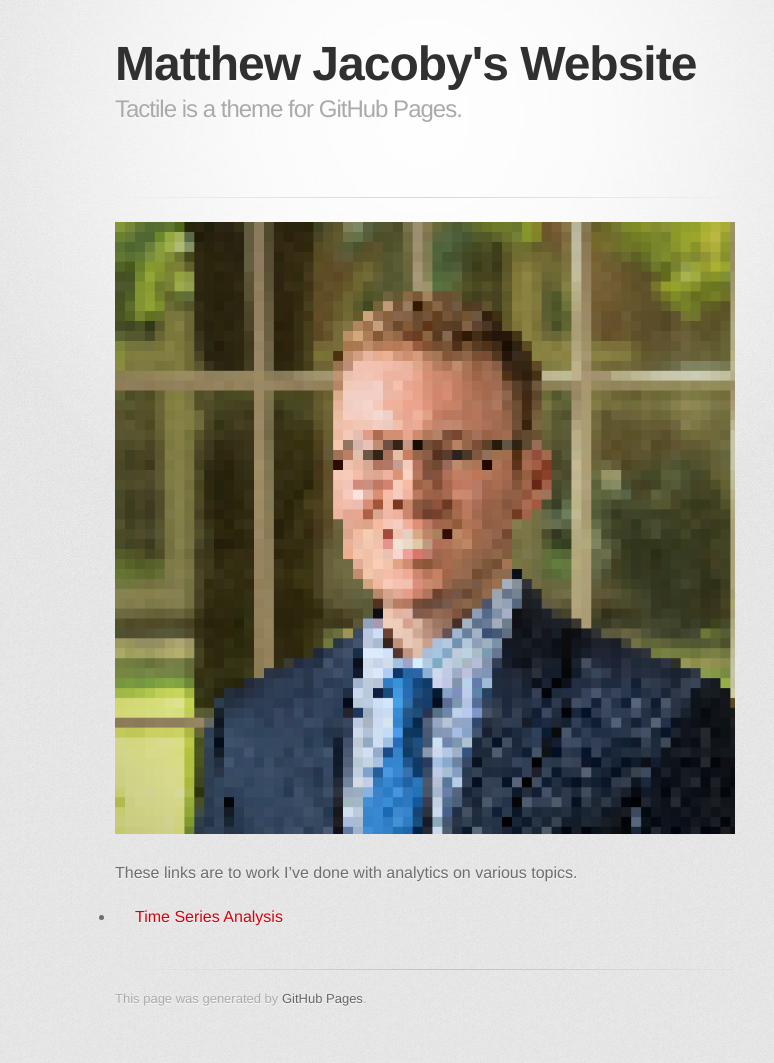
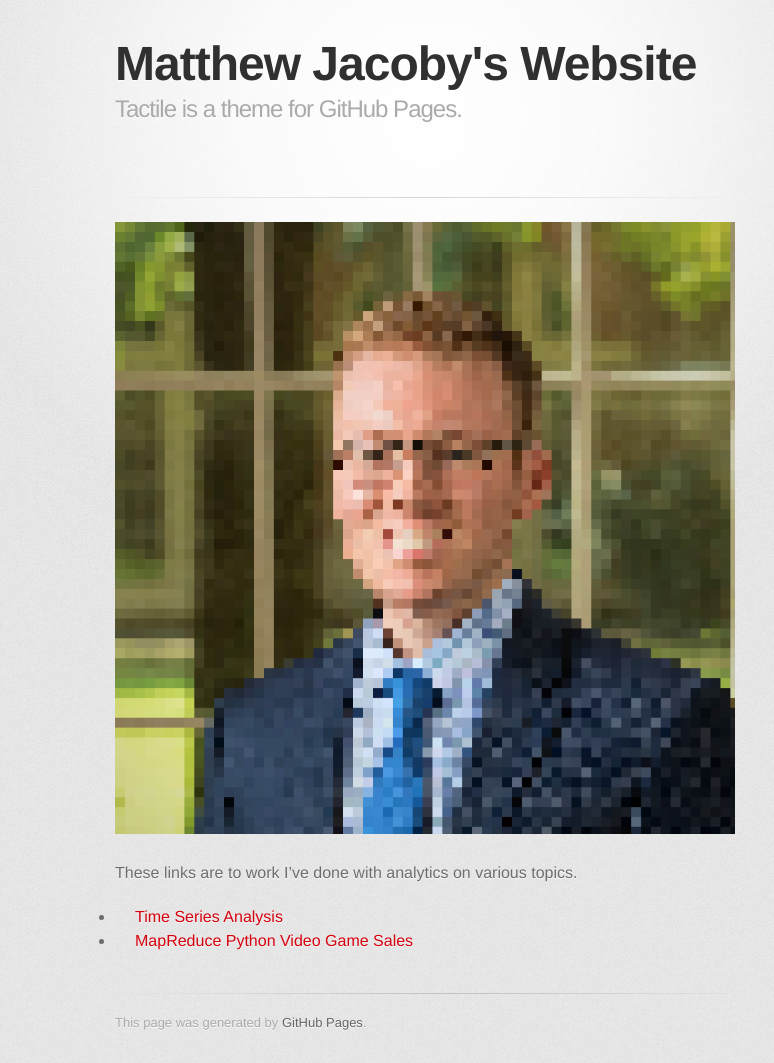
Before and after one commit to mpjacoby/mpjacoby.github.io, a Jekyll site: the page built from index.md, in a window 1280 px wide. Shown: the whole page, without its empty margins (215-989 px from the left). Built offline with Jekyll 4.4.1, drawn with Linux system fonts in a browser that asks for light colours; some web fonts are replaced; our own code applies the rules of GitHub Pages for plain Markdown files; before the commit the page ends 1039 px from its top, so only the background shows below that.

Commit message:
Update index.md

```diff
--- a/index.md
+++ b/index.md
@@ -7,3 +7,4 @@ title: Matthew Jacoby's Website
 These links are to work I've done with analytics on various topics.
 
 - [Time Series Analysis](/timeseries/index.md)
+- [MapReduce Python Video Game Sales](http://github.com/mpjacoby/MRJobVideoGameSales)
```
